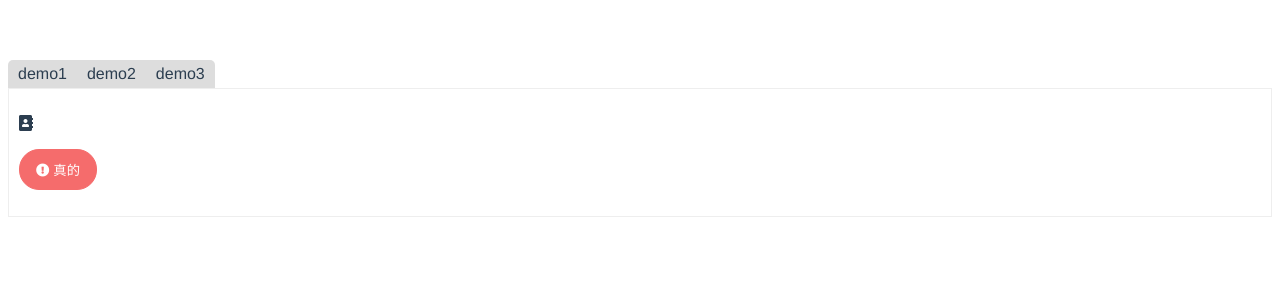
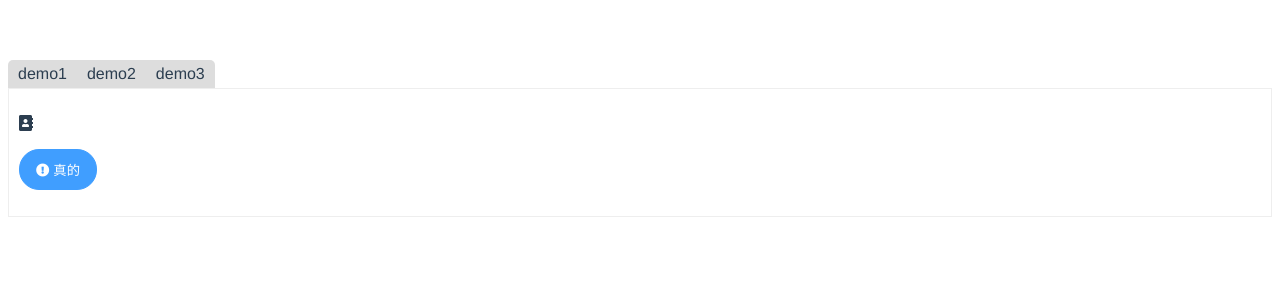
Before and after one commit to zengshide123/jj-v-c-demo, a Vue app: page / in a window 1280 px wide. Shown: the top 300 px of the page. Built offline with nearby package versions, Linux system fonts and the light colour scheme.

Commit message:
fix: 按钮不能disabled

```diff
--- a/src/components/Demo1.vue
+++ b/src/components/Demo1.vue
@@ -4,7 +4,12 @@
       <Icon class="fa-address-book"></Icon>
     </p>
     <p>
-      <Button type="danger" round size="large" icon="exclamation-circle"
+      <Button
+        type="primary"
+        disabled
+        round
+        size="large"
+        icon="exclamation-circle"
         >真的</Button
       >
     </p>
--- a/src/components/packages/Button.vue
+++ b/src/components/packages/Button.vue
@@ -57,7 +57,7 @@ export default {
         `is-type-${this.type}`,
         {
           "is-round": this.round,
-          "is-disable": this.disabled
+          "is-disabled": this.disabled
         }
       ];
     },
@@ -174,5 +174,10 @@ export default {
   &.is-round {
     border-radius: 17px;
   }
+  &.is-disabled {
+    &:hover {
+      cursor: not-allowed;
+    }
+  }
 }
 </style>
```
